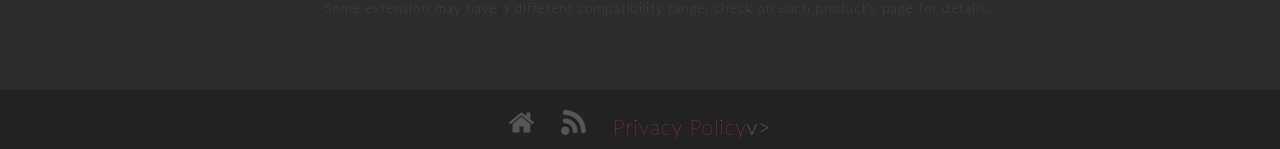
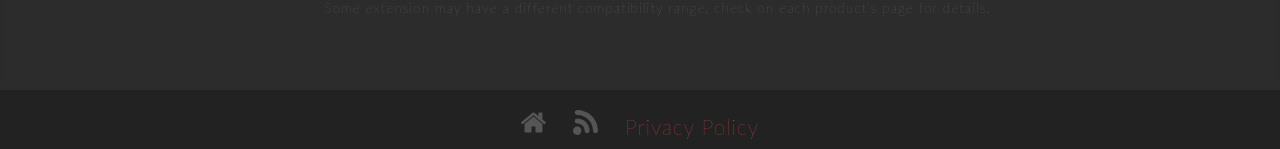
Before and after one commit to FixelAlgorithmsTeam/fixel, a Jekyll site: the page built from index.html, in a window 1280 px wide. Shown: the part 817-966 px from the top of the page. Built offline with Jekyll 4.4.1, drawn with Linux system fonts in a browser that asks for light colours; nearby versions of some CDN libraries; comment, search, counter and statistics services are not loaded.

Commit message:
Fixed footer

```diff
--- a/_includes/footer.html
+++ b/_includes/footer.html
@@ -6,5 +6,5 @@
 		<a class="google-svg hide-text" style="display: none" href="http://plus.google.com/u/1/111682277377408685163" rel="author" target="_blank">Davide Barranca</a>
 		<a class="rss-svg hide-text" href="/rss.xml" target="_blank">Blog</a>
         <!-- Privacy Policy Iubenda -->
-		<a href="//www.iubenda.com/privacy-policy/7880251" class="iubenda-black no-brand iubenda-embed" title="Privacy Policy">Privacy Policy</a><script type="text/javascript">(function (w,d) {var loader = function () {var s = d.createElement("script"), tag = d.getElementsByTagName("script")[0]; s.src = "//cdn.iubenda.com/iubenda.js"; tag.parentNode.insertBefore(s,tag);}; if(w.addEventListener){w.addEventListener("load", loader, false);}else if(w.attachEvent){w.attachEvent("onload", loader);}else{w.onload = loader;}})(window, document);</script>v>
+		<a href="//www.iubenda.com/privacy-policy/7880251" class="iubenda-black no-brand iubenda-embed" title="Privacy Policy">Privacy Policy</a><script type="text/javascript">(function (w,d) {var loader = function () {var s = d.createElement("script"), tag = d.getElementsByTagName("script")[0]; s.src = "//cdn.iubenda.com/iubenda.js"; tag.parentNode.insertBefore(s,tag);}; if(w.addEventListener){w.addEventListener("load", loader, false);}else if(w.attachEvent){w.attachEvent("onload", loader);}else{w.onload = loader;}})(window, document);</script>
 </footer>
```
